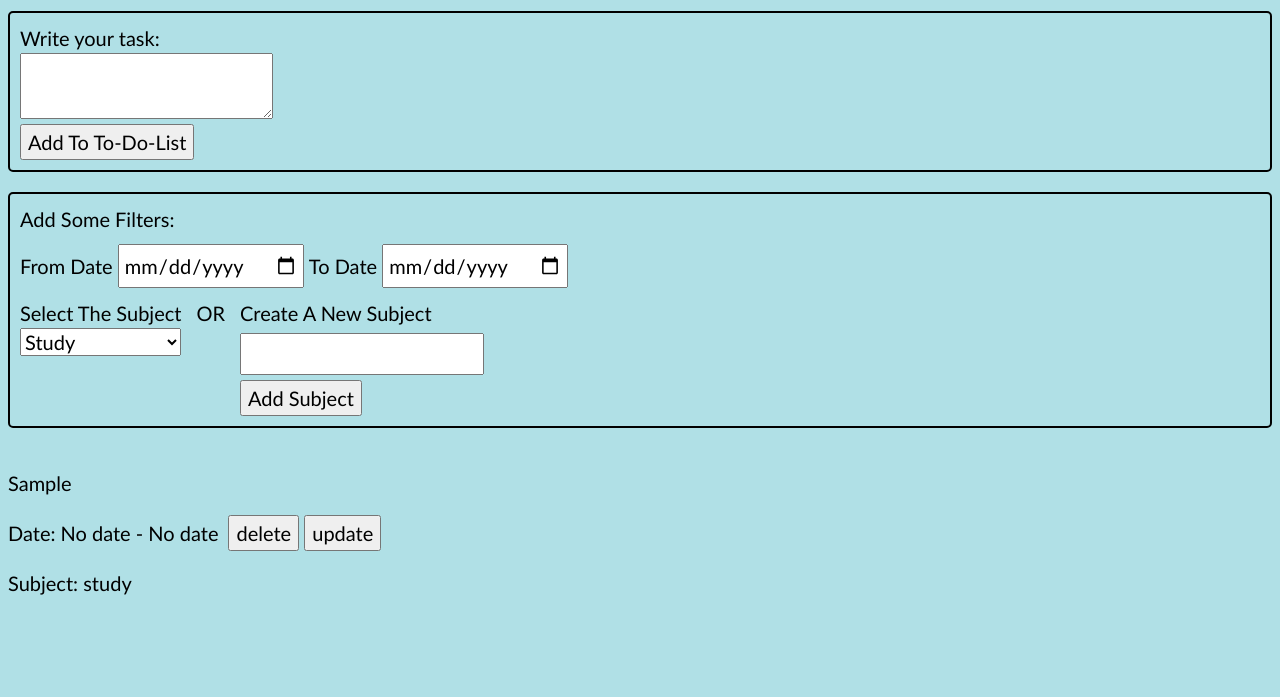
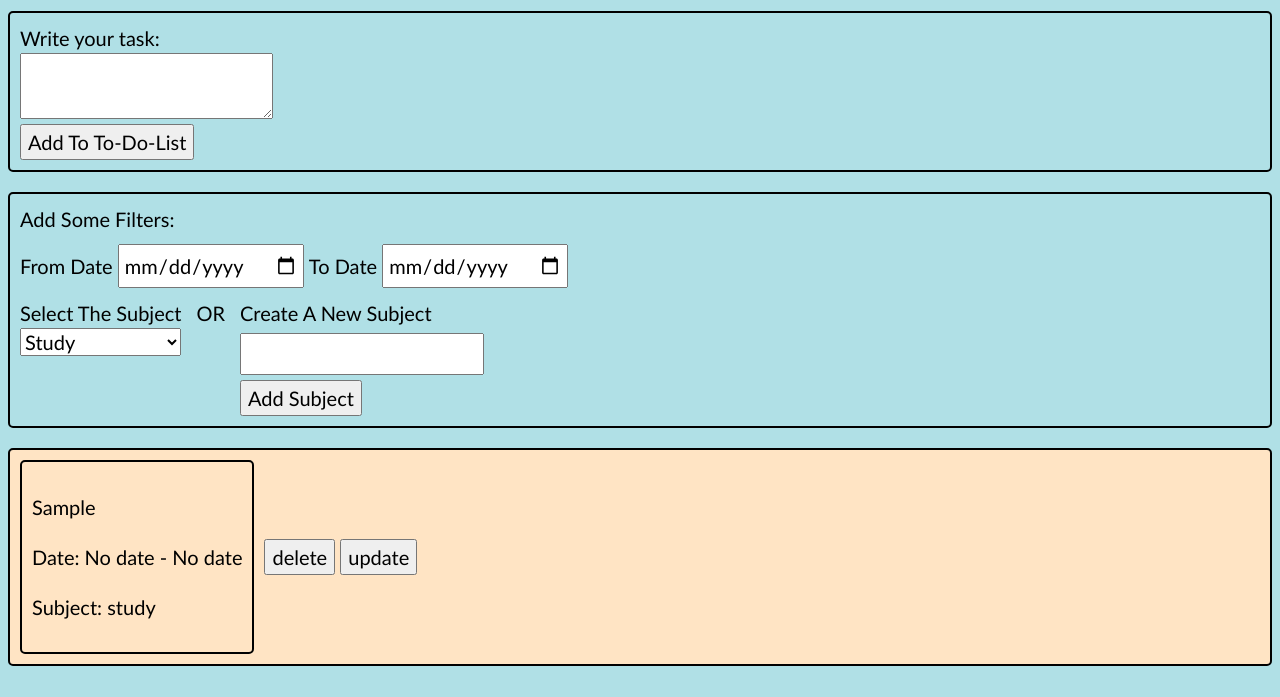
Before and after one commit to ketchup929/planner, a plain HTML site: page index.html in a window 1280 px wide. Both pictures are taken after typing "Sample" into the empty fields and a click on the button "Add To To-Do-List". Shown: the part 103-800 px from the top of the page. Drawn offline with Linux system fonts and the light colour scheme.

Commit message:
Редактирование дизайна вывода задачи

```diff
--- a/style.css
+++ b/style.css
@@ -89,9 +89,20 @@ main {
 
 .task {
     display: flex;
+    flex-direction: row;
     align-items: center;
     gap: 10px;
-    margin-bottom: 10px;
+    border: 2px solid black;
+    border-radius: 5px;
+    background-color: bisque;
+    padding: 10px;
+}
+
+.namePlusdatePlusSubject {
+    border: 2px solid black;
+    border-radius: 5px;
+    background-color: bisque;
+    padding: 10px;
 }
 
 .done {
```
